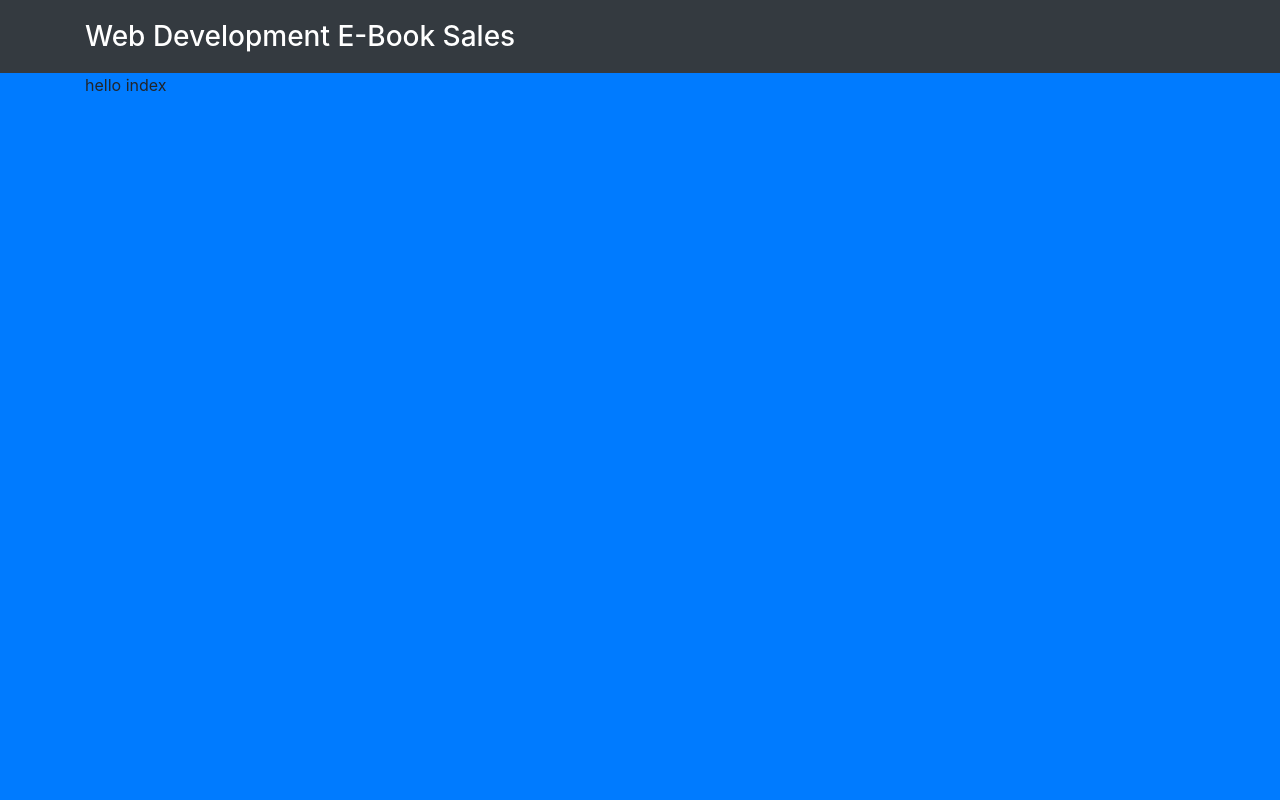
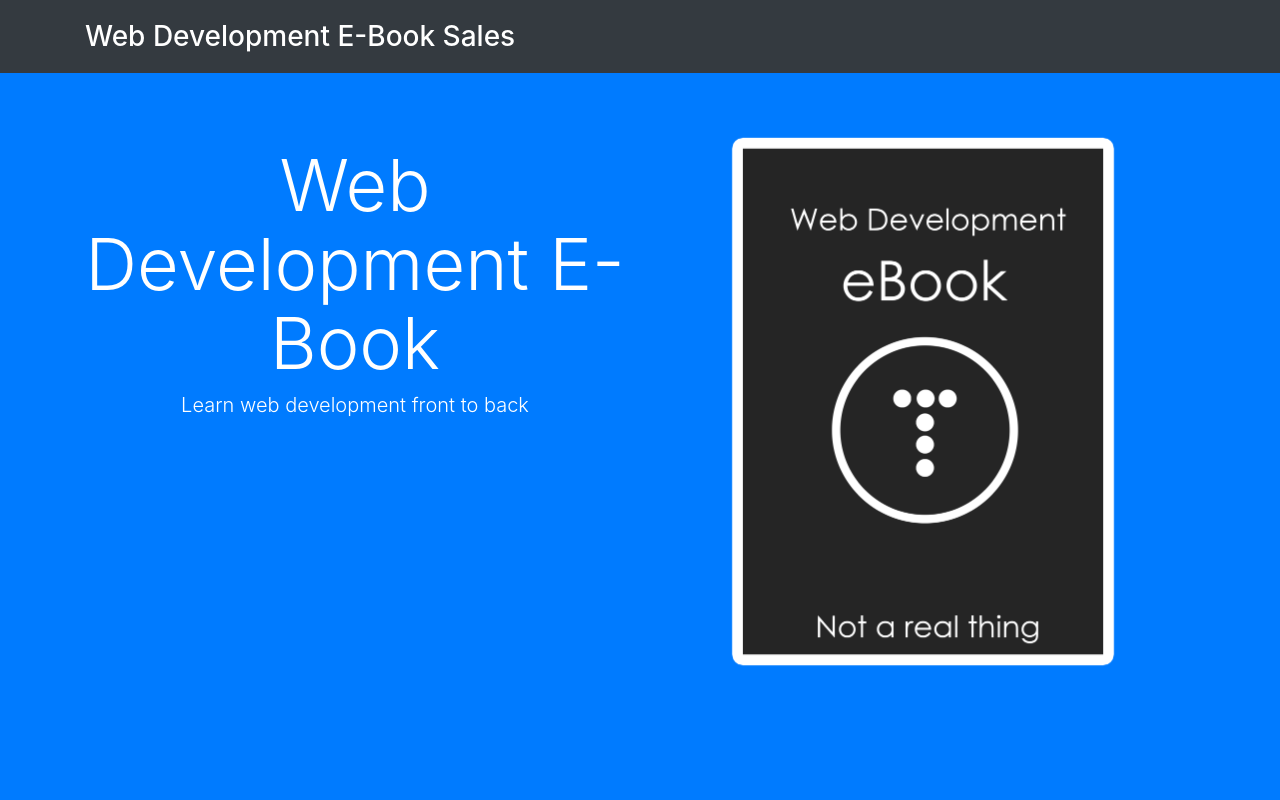
Before and after one commit to infiniteoo/NODEJS-stripe_api_ebook_sales, a Node server app: page / in a window 1280 px wide. Run offline with Node 20, Linux system fonts and the light colour scheme; some libraries are stand-ins or nearby versions.

Commit message:
finished markup for our index view

```diff
--- a/views/index.handlebars
+++ b/views/index.handlebars
@@ -1 +1,13 @@
-hello index
+<section class="py-2">
+  <div class="row">
+    <div class="col-md-6 text-center">
+      <h1 class="display-3 mt-3 pt-5">
+        Web Development E-Book
+      </h1>
+      <p class="lead">Learn web development front to back</p>
+    </div>
+    <div class="col-md-6">
+      <img src="/img/book.png" alt="" class="img-fluid" />
+    </div>
+  </div>
+</section>
--- a/views/layouts/main.handlebars
+++ b/views/layouts/main.handlebars
@@ -12,7 +12,7 @@
 
     <title>Web Development E-Book Store</title>
   </head>
-  <body class="bg-primary">
+  <body class="bg-primary text-white">
     <nav class="navbar navbar-expand-md navbar-dark bg-dark py-3">
       <div class="container">
         <a href="index.html" class="navbar-brand">
```
